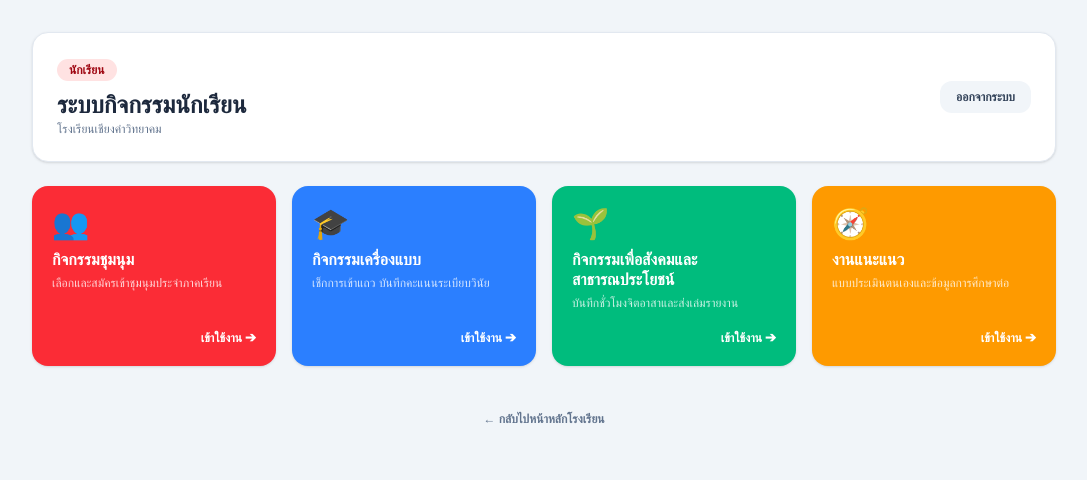
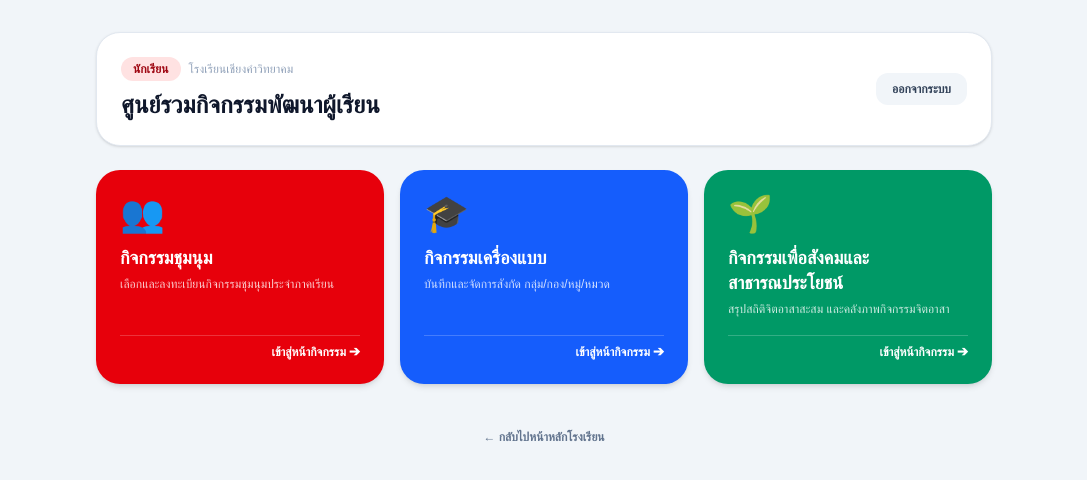
Before and after one commit to sutin2518-a11y/student-activity-app, a Next.js app: page /student in a window 1280 px wide. Shown: the top 480 px of the page, without its empty margins (96-1183 px from the left). Built offline with nearby package versions, Linux system fonts and the light colour scheme.

Commit message:
Update layout and move login

```diff
--- a/src/app/student/page.tsx
+++ b/src/app/student/page.tsx
@@ -7,50 +7,43 @@ export default function StudentDashboardPage() {
   const activityMenus = [
     {
       title: "กิจกรรมชุมนุม",
-      desc: "เลือกและสมัครเข้าชุมนุมประจำภาคเรียน",
+      desc: "เลือกและลงทะเบียนกิจกรรมชุมนุมประจำภาคเรียน",
       icon: "👥",
-      color: "bg-red-500 hover:bg-red-600",
-      link: "/student/club", // หรือ /activities/club ตามที่มีอยู่
+      color: "bg-red-600 hover:bg-red-700",
+      link: "/dashboard", // 👈 ชี้ไปยัง src/app/dashboard/page.tsx
     },
     {
       title: "กิจกรรมเครื่องแบบ",
-      desc: "เช็กการเข้าแถว บันทึกคะแนนระเบียบวินัย",
+      desc: "บันทึกและจัดการสังกัด กลุ่ม/กอง/หมู่/หมวด",
       icon: "🎓",
-      color: "bg-blue-500 hover:bg-blue-600",
-      link: "/student/uniform", // ลิงก์ไปยังไฟล์ที่มีอยู่แล้ว
+      color: "bg-blue-600 hover:bg-blue-700",
+      link: "/student/uniform", // 👈 ชี้ไปยัง src/app/student/uniform/page.tsx
     },
     {
       title: "กิจกรรมเพื่อสังคมและสาธารณประโยชน์",
-      desc: "บันทึกชั่วโมงจิตอาสาและส่งเล่มรายงาน",
+      desc: "สรุปสถิติจิตอาสาสะสม และคลังภาพกิจกรรมจิตอาสา",
       icon: "🌱",
-      color: "bg-emerald-500 hover:bg-emerald-600",
-      link: "/student/volunteer",
-    },
-    {
-      title: "งานแนะแนว",
-      desc: "แบบประเมินตนเองและข้อมูลการศึกษาต่อ",
-      icon: "🧭",
-      color: "bg-amber-500 hover:bg-amber-600",
-      link: "/student/guidance",
+      color: "bg-emerald-600 hover:bg-emerald-700",
+      link: "/dashboard/volunteer", // 👈 ชี้ไปยัง src/app/dashboard/volunteer/page.tsx
     },
   ];
 
   return (
     <div className="min-h-screen bg-slate-100 p-4 md:p-8 font-sans">
-      <div className="max-w-5xl mx-auto space-y-6">
+      <div className="max-w-4xl mx-auto space-y-6">
 
         {/* Header แดชบอร์ด */}
-        <div className="bg-white rounded-2xl p-6 shadow-sm border border-slate-200 flex flex-col md:flex-row justify-between items-center gap-4">
+        <div className="bg-white rounded-3xl p-6 shadow-sm border border-slate-200 flex flex-col md:flex-row justify-between items-start md:items-center gap-4">
           <div>
-            <span className="px-3 py-1 bg-red-100 text-red-800 rounded-full text-xs font-bold">
-              นักเรียน
-            </span>
-            <h1 className="text-2xl font-black text-slate-800 mt-2">
-              ระบบกิจกรรมนักเรียน
+            <div className="flex items-center gap-2">
+              <span className="px-3 py-1 bg-red-100 text-red-800 rounded-full text-xs font-bold">
+                นักเรียน
+              </span>
+              <span className="text-xs text-slate-400">โรงเรียนเชียงคำวิทยาคม</span>
+            </div>
+            <h1 className="text-2xl font-black text-slate-900 mt-2">
+              ศูนย์รวมกิจกรรมพัฒนาผู้เรียน
             </h1>
-            <p className="text-xs text-slate-500">
-              โรงเรียนเชียงคำวิทยาคม
-            </p>
           </div>
           <Link
             href="/login"
@@ -60,31 +53,31 @@ export default function StudentDashboardPage() {
           </Link>
         </div>
 
-        {/* การ์ดเมนูกิจกรรมทั้ง 4 หมวด */}
-        <div className="grid grid-cols-1 sm:grid-cols-2 lg:grid-cols-4 gap-4">
+        {/* การ์ดเมนูกิจกรรมทั้ง 3 หมวด */}
+        <div className="grid grid-cols-1 sm:grid-cols-3 gap-4">
           {activityMenus.map((item, index) => (
             <Link
               key={index}
               href={item.link}
-              className={`${item.color} text-white rounded-2xl p-5 shadow-sm hover:shadow-md transition flex flex-col justify-between min-h-[160px]`}
+              className={`${item.color} text-white rounded-3xl p-6 shadow-md hover:shadow-lg transition flex flex-col justify-between min-h-[180px]`}
             >
               <div>
-                <div className="text-3xl mb-2">{item.icon}</div>
-                <h2 className="font-bold text-base leading-tight mb-1">
+                <div className="text-4xl mb-3">{item.icon}</div>
+                <h2 className="font-bold text-lg leading-snug mb-1">
                   {item.title}
                 </h2>
                 <p className="text-xs text-white/80 leading-relaxed">
                   {item.desc}
                 </p>
               </div>
-              <div className="mt-4 flex items-center justify-end text-xs font-bold">
-                เข้าใช้งาน ➔
+              <div className="mt-4 flex items-center justify-end text-xs font-bold pt-2 border-t border-white/20">
+                เข้าสู่หน้ากิจกรรม ➔
               </div>
             </Link>
           ))}
         </div>
 
-        {/* ปุ่มกลับหน้าหลัก */}
+        {/* ปุ่มกลับหน้าหลักโรงเรียน */}
         <div className="text-center pt-4">
           <Link
             href="/"
```
